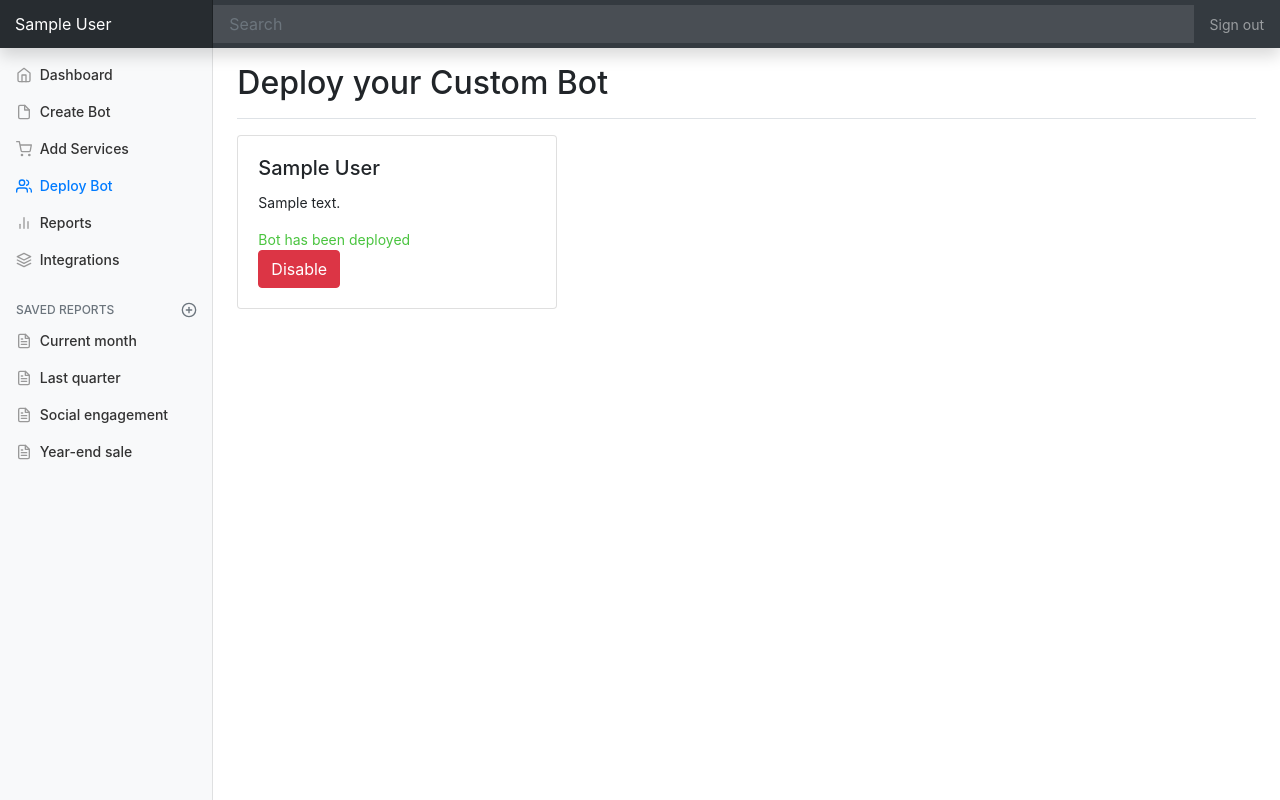
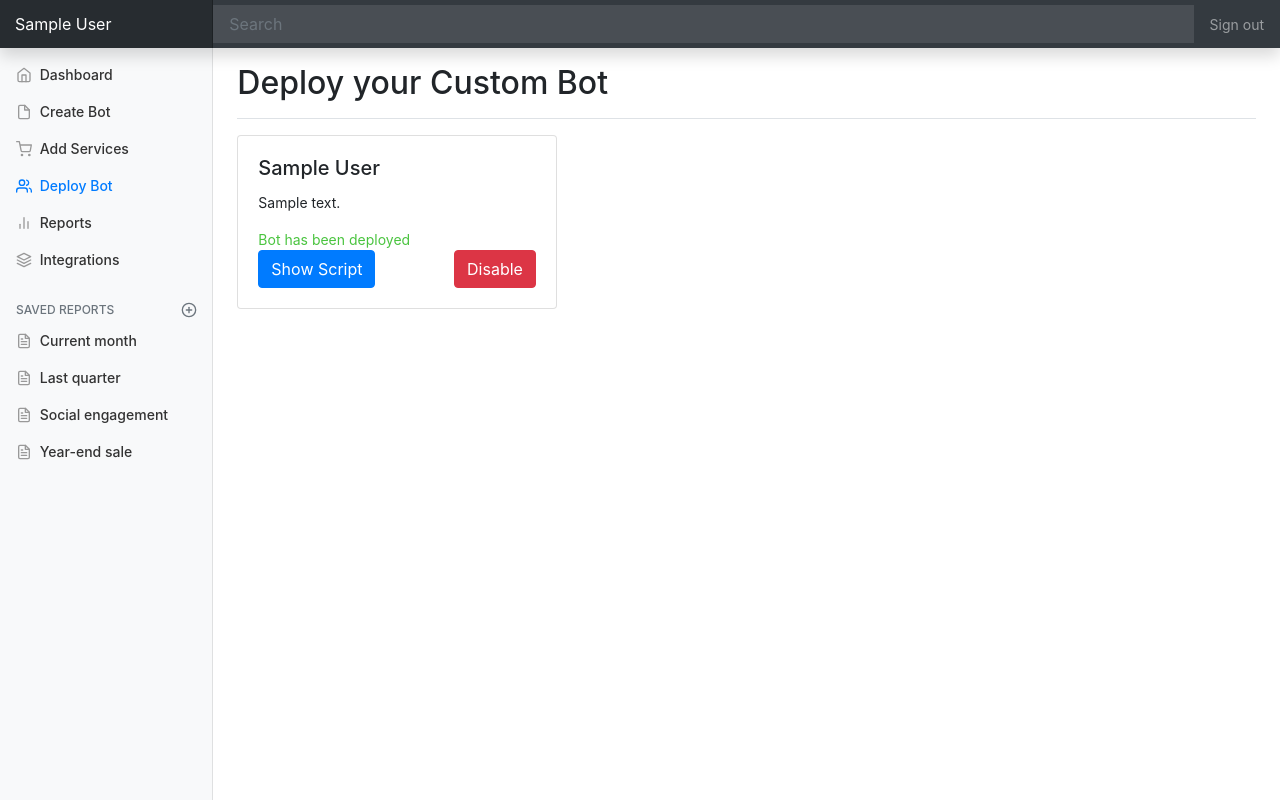
Before and after one commit to ConvAI/CaaS-Django-Frontend, a Django app: page /user/panel/deploy/ in a window 1280 px wide. Run offline with Django 3.2, Linux system fonts and the light colour scheme; a user stored in the database is signed in; tables that the repository leaves empty hold one stand-in row (values such as "Sample post"); some libraries are stand-ins or nearby versions.

Commit message:
Show script button of deployed bots

```diff
--- a/templates/deploy.html
+++ b/templates/deploy.html
@@ -18,12 +18,25 @@
                 <h5 class="card-title">{{bot.bot_name}}</h5>
                 <p class="card-text">{{bot.bot_desc}}</p>
                 {% if bot.is_deployed %}
-                  <form action="{% url 'user:userpanel:disableBot' bot.id %}" method="post">
-                     {% csrf_token %}
-                     <span style="color: rgb(74, 196, 63);">Bot has been deployed</span>
-                     <br>
-                     <button type="submit" class="btn btn-danger">Disable</button>
-                  </form>
+                  <span style="color: rgb(74, 196, 63);">Bot has been deployed</span>
+                  <br>
+                  <div class="row">
+                     <div class="col">
+                        <form action="{% url 'user:userpanel:deployBot' bot.id %}" method="get">
+                           {% csrf_token %}
+                           <button type="submit" class="btn btn-primary">Show Script</button>
+                        </form>
+                     </div>
+
+                     <div class="col" style="text-align: right;">
+                        <form action="{% url 'user:userpanel:disableBot' bot.id %}" method="post">
+                           {% csrf_token %}
+                           <button type="submit" class="btn btn-danger" >Disable</button>
+                        </form>
+                     </div>
+
+                  </div>
+
                 {% else %}
                 <form action="{% url 'user:userpanel:deployBot' bot.id %}" method="post">
                     {% csrf_token %}
--- a/userpanel/views.py
+++ b/userpanel/views.py
@@ -100,6 +100,10 @@ def deployBot(request,bot_id):
         bot_inst.save()
         bot_api_url = 'http://' + BOT_SERVER + ':' + BOT_SERVER_PORT
         return render(request,'showScript.html',{'bot':bot_inst,'bot_url':bot_api_url,'userinfo':userinfo})
+    elif(request.method == 'GET' and bot_inst.is_deployed):
+        bot_api_url = 'http://' + BOT_SERVER + ':' + BOT_SERVER_PORT
+        return render(request,'showScript.html',{'bot':bot_inst,'bot_url':bot_api_url,'userinfo':userinfo})
+
 
 
 @login_required
```
